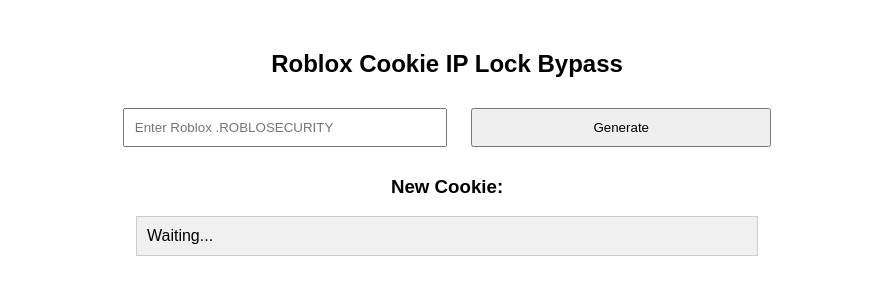
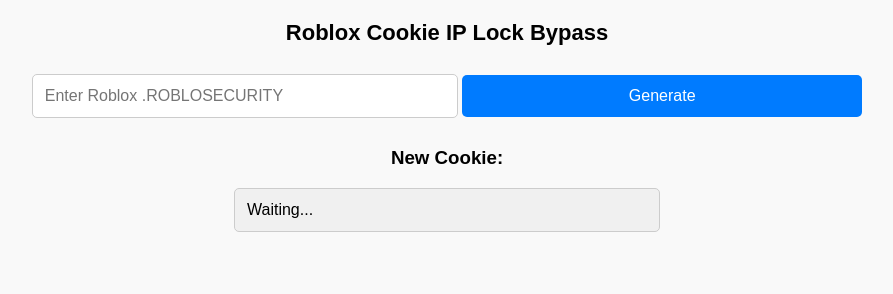
Before and after one commit to SocietyxDev/iplock, a plain HTML site: page index.html in a window 1280 px wide. Shown: the whole page, without its empty margins (193-1086 px from the left). Drawn offline with Linux system fonts and the light colour scheme.

Commit message:
Update index.html

```diff
--- a/index.html
+++ b/index.html
@@ -5,33 +5,62 @@
     <meta name="viewport" content="width=device-width, initial-scale=1.0">
     <title>Roblox Cookie IP Lock Bypass</title>
     <style>
-        body { font-family: Arial, sans-serif; text-align: center; margin: 50px; }
-        input, button { margin: 10px; padding: 10px; width: 300px; }
+        body {
+            font-family: Arial, sans-serif;
+            text-align: center;
+            margin: 20px;
+            background: #f9f9f9;
+        }
+        h2 {
+            font-size: 22px;
+        }
+        input, button {
+            width: 90%;
+            max-width: 400px;
+            padding: 12px;
+            margin: 10px 0;
+            font-size: 16px;
+            border: 1px solid #ccc;
+            border-radius: 5px;
+        }
+        button {
+            background: #007bff;
+            color: white;
+            border: none;
+            cursor: pointer;
+        }
+        button:hover {
+            background: #0056b3;
+        }
         #newCookie {
             background: #f0f0f0;
             border: 1px solid #ccc;
-            padding: 10px;
-            width: 80%;
-            max-width: 600px;
+            padding: 12px;
+            width: 90%;
+            max-width: 400px;
             word-wrap: break-word;
             overflow-wrap: break-word;
             white-space: pre-wrap;
-            display: inline-block;
+            margin: 10px auto;
             text-align: left;
+            border-radius: 5px;
         }
         /* Popup styles */
         .popup {
             display: none;
             position: fixed;
-            top: 20px;
+            top: 10%;
             left: 50%;
             transform: translateX(-50%);
             background: rgba(0, 0, 0, 0.8);
             color: white;
-            padding: 10px 20px;
+            padding: 12px 18px;
             border-radius: 8px;
             font-size: 14px;
             z-index: 1000;
+            width: 80%;
+            max-width: 300px;
+            text-align: center;
             animation: fadeInOut 2s forwards;
         }
         @keyframes fadeInOut {
```
